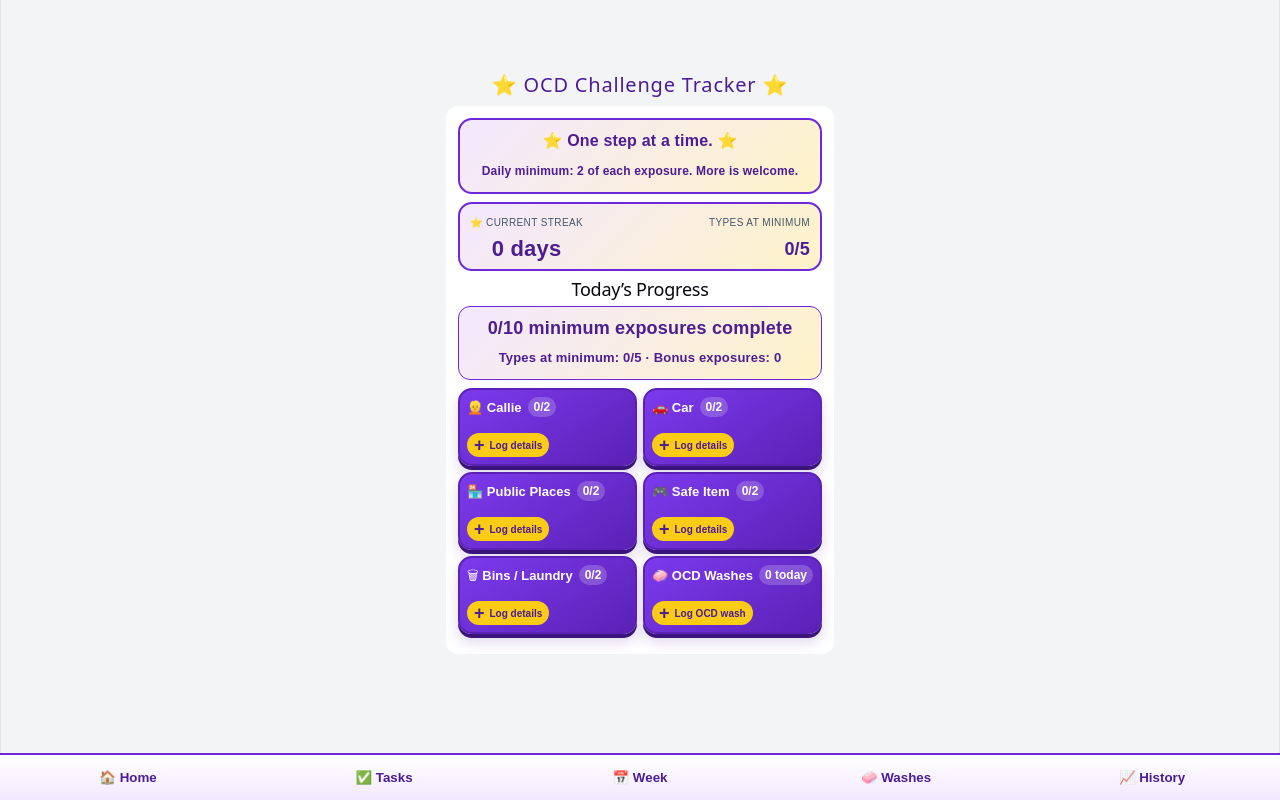
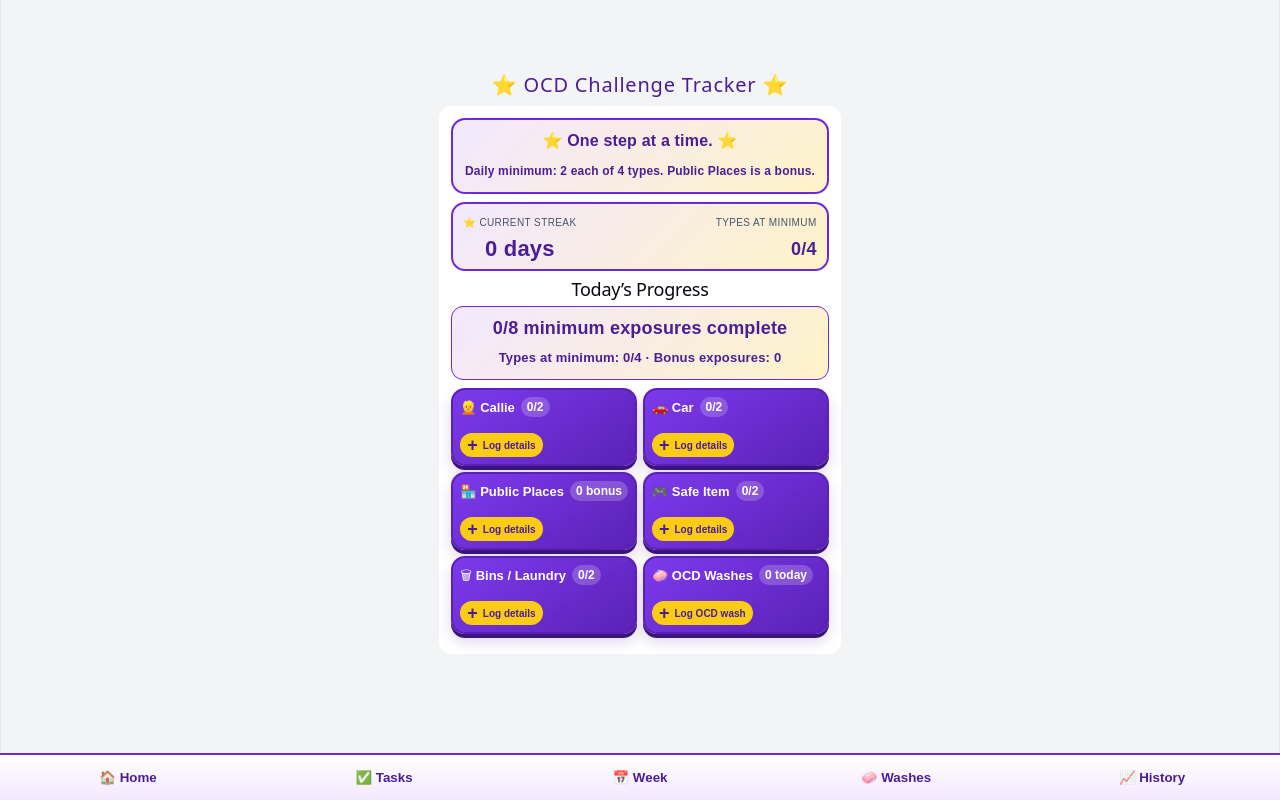
Before and after one commit to Kazzone-26/logan-erp-tracker, a React (Vite) app: page / in a window 1280 px wide. Built offline with nearby package versions, Linux system fonts and the light colour scheme.

Commit message:
Make Public Places a bonus exposure

```diff
--- a/src/App.jsx
+++ b/src/App.jsx
@@ -39,6 +39,7 @@ const EXPOSURES = [
   "🎮 Safe Item",
   "🗑 Bins / Laundry",
 ];
+const REQUIRED_EXPOSURES = EXPOSURES.filter((exposure) => exposure !== "🏪 Public Places");
 
 const APP_THEME = {
   purple: "#6d28d9",
@@ -78,7 +79,7 @@ function getDailyGoalDatesFromHistory(history) {
   return new Set(
     Object.entries(byDate)
       .filter(([, counts]) => {
-        return EXPOSURES.every((exposure) => (counts[exposure] || 0) >= DAILY_GOAL);
+        return REQUIRED_EXPOSURES.every((exposure) => (counts[exposure] || 0) >= DAILY_GOAL);
       })
       .map(([dateKey]) => dateKey),
   );
@@ -182,17 +183,25 @@ export default function App() {
     return counts;
   }, {});
 
-  const minimumGoalMet = Object.values(todayCounts).filter((count) => count >= DAILY_GOAL).length;
-  const dailyGoalComplete = minimumGoalMet === EXPOSURES.length;
-  const dailyMinimumTotal = EXPOSURES.length * DAILY_GOAL;
-  const completedMinimumTotal = Object.values(todayCounts).reduce(
-    (sum, count) => sum + Math.min(count, DAILY_GOAL),
+  const minimumGoalMet = REQUIRED_EXPOSURES.filter(
+    (exposure) => todayCounts[exposure] >= DAILY_GOAL,
+  ).length;
+  const dailyGoalComplete = minimumGoalMet === REQUIRED_EXPOSURES.length;
+  const dailyMinimumTotal = REQUIRED_EXPOSURES.length * DAILY_GOAL;
+  const completedMinimumTotal = REQUIRED_EXPOSURES.reduce(
+    (sum, exposure) => sum + Math.min(todayCounts[exposure], DAILY_GOAL),
     0,
   );
-  const totalExtra = Object.values(todayCounts).reduce(
-    (sum, count) => sum + Math.max(count - DAILY_GOAL, 0),
-    0,
-  );
+  const customBonusCount = todaysExposureEntries.filter(
+    (item) => !EXPOSURES.includes(item.exposure),
+  ).length;
+  const totalExtra =
+    REQUIRED_EXPOSURES.reduce(
+      (sum, exposure) => sum + Math.max(todayCounts[exposure] - DAILY_GOAL, 0),
+      0,
+    ) +
+    todayCounts["🏪 Public Places"] +
+    customBonusCount;
   const dashboardActions = [
     { label: "👱 Callie", type: "exposure", exposure: "👱 Callie" },
     { label: "🚗 Car", type: "exposure", exposure: "🚗 Car" },
@@ -373,7 +382,7 @@ export default function App() {
               ⭐ {dailyQuote} ⭐
             </strong>
             <div style={{ color: APP_THEME.purpleDark, fontSize: "12px", fontWeight: "700" }}>
-              Daily minimum: {DAILY_GOAL} of each exposure. More is welcome.
+              Daily minimum: {DAILY_GOAL} each of 4 types. Public Places is a bonus.
             </div>
           </div>
 
@@ -401,7 +410,7 @@ export default function App() {
                 Types at minimum
               </div>
               <strong style={{ fontSize: "18px", color: APP_THEME.purpleDark }}>
-                {minimumGoalMet}/{EXPOSURES.length}
+                {minimumGoalMet}/{REQUIRED_EXPOSURES.length}
               </strong>
             </div>
           </div>
@@ -421,7 +430,7 @@ export default function App() {
               {completedMinimumTotal}/{dailyMinimumTotal} minimum exposures complete
             </strong>
             <div style={{ marginTop: "4px", color: APP_THEME.purpleDark, fontSize: "13px", fontWeight: "700" }}>
-              Types at minimum: {minimumGoalMet}/{EXPOSURES.length} · Bonus exposures: {totalExtra}
+              Types at minimum: {minimumGoalMet}/{REQUIRED_EXPOSURES.length} · Bonus exposures: {totalExtra}
             </div>
           </div>
 
@@ -436,9 +445,14 @@ export default function App() {
             {dashboardActions.map((item) => {
               const isWash = item.type === "wash";
               const count = isWash ? extraWashes : todayCounts[item.exposure] || 0;
-              const isComplete = !isWash && count >= DAILY_GOAL;
+              const isRequiredExposure = REQUIRED_EXPOSURES.includes(item.exposure);
+              const isComplete = !isWash && isRequiredExposure && count >= DAILY_GOAL;
               const isOverWashLimit = isWash && count > 5;
-              const extra = isWash ? 0 : Math.max(count - DAILY_GOAL, 0);
+              const extra = isWash
+                ? 0
+                : isRequiredExposure
+                  ? Math.max(count - DAILY_GOAL, 0)
+                  : count;
               const progress = Math.min((count / DAILY_GOAL) * 100, 100);
 
               return (
@@ -463,11 +477,15 @@ export default function App() {
                   >
                     <strong>{item.label}</strong>
                     <span className="dashboard-action-count">
-                      {isWash ? `${count} today` : `${count}/${DAILY_GOAL}`}
+                      {isWash
+                        ? `${count} today`
+                        : isRequiredExposure
+                          ? `${count}/${DAILY_GOAL}`
+                          : `${count} bonus`}
                     </span>
                   </div>
 
-                    {!isWash && (
+                    {!isWash && isRequiredExposure && (
                       <div className="dashboard-action-progress">
                         <div
                           className="dashboard-action-progress-fill"
@@ -482,7 +500,9 @@ export default function App() {
                         {isWash ? "Log OCD wash" : "Log details"}
                     </span>
                     {isOverWashLimit && <span className="dashboard-action-alert">Over 5 today</span>}
-                    {extra > 0 && <span className="dashboard-action-extra">+{extra} extra</span>}
+                    {isRequiredExposure && extra > 0 && (
+                      <span className="dashboard-action-extra">+{extra} bonus</span>
+                    )}
                     {isComplete && extra === 0 && <span className="dashboard-action-extra">Goal met!</span>}
                   </div>
                 </button>
```
